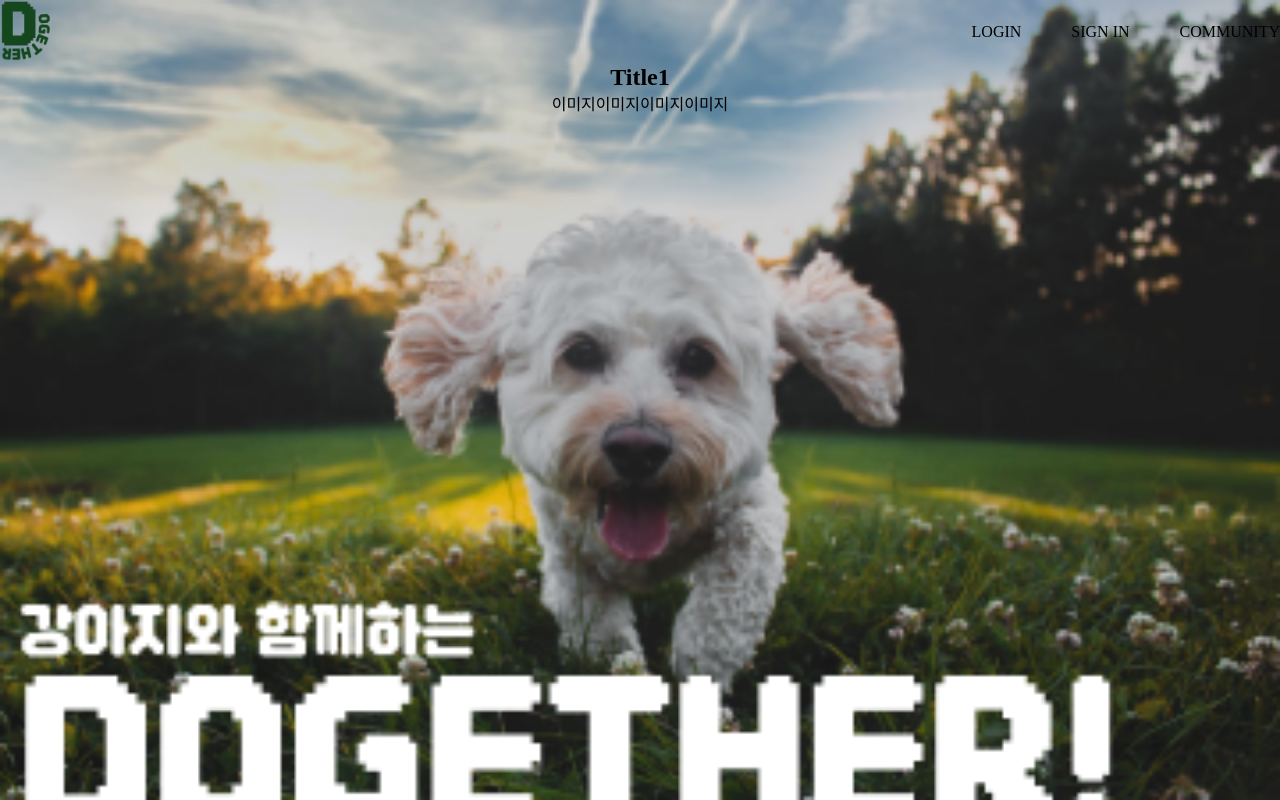
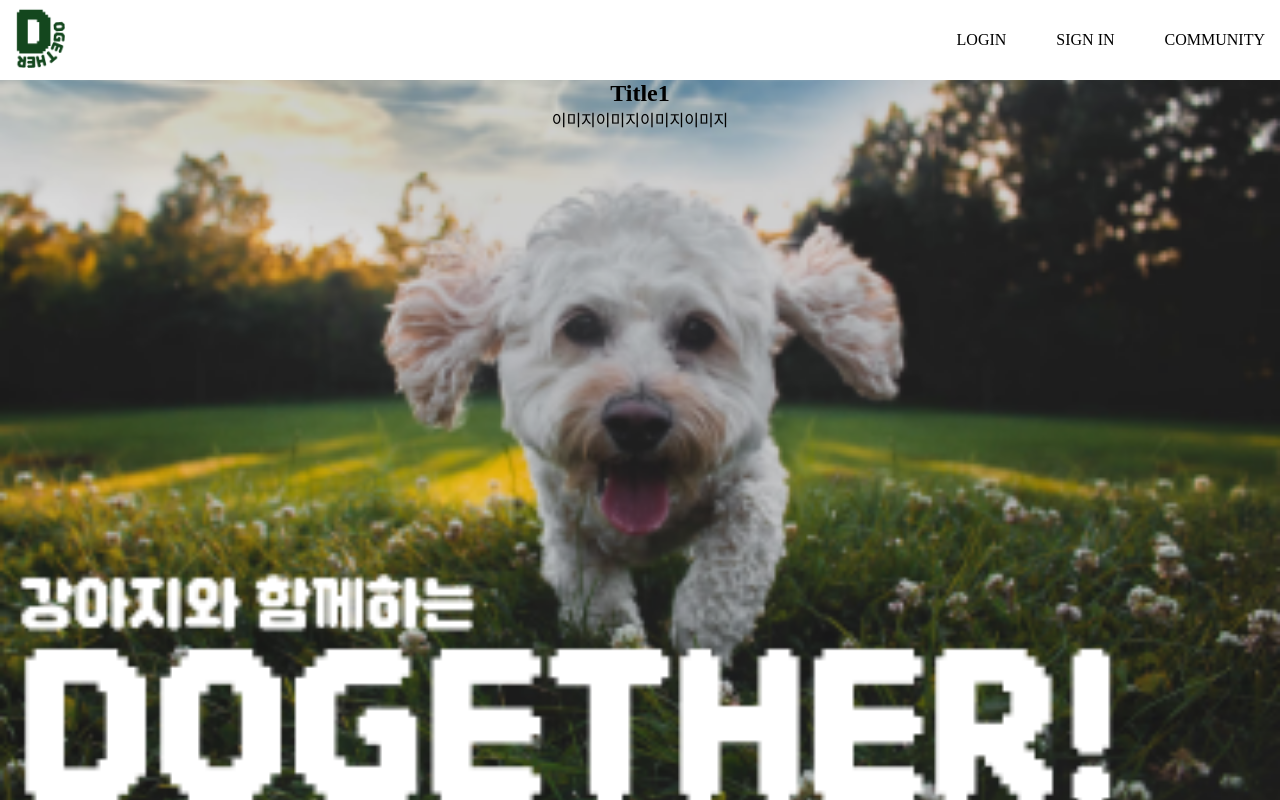
Before and after one commit to koinoniays2/team-project-1, a plain HTML site: page index.html in a window 1280 px wide. Drawn offline with Linux system fonts and the light colour scheme; no server answers; files whose address does not match are found by name.

Commit message:
김지승

```diff
--- a/PC/style.css
+++ /dev/null
@@ -1,36 +0,0 @@
-* {
-  margin: 0;
-  padding: 0;
-  box-sizing: border-box;
-}
-
-body {
-  background-image: url(/images/메인이미지.png);
-  background-size: cover;
-  height: 100%;
-}
-
-header {
-  display: flex;
-  justify-content: space-between;
-  align-items: center;
-}
-
-#header_menu {
-  display: flex;
-  list-style: none;
-  gap: 50px;
-}
-
-#first_section {
-  display: flex;
-  flex-direction: column;
-  align-items: center;
-}
-
-.first_section_img {
-  display: flex;
-  justify-content: space-around;
-  align-items: center;
-  list-style: none;
-}
--- /dev/null
+++ b/css/PcStyle.css
@@ -0,0 +1,52 @@
+* {
+  margin: 0;
+  padding: 0;
+  box-sizing: border-box;
+}
+
+#header_wrapper {
+  position: relative; /* 상대적인 위치 설정 */
+}
+
+#bg_img {
+  position: absolute; /* 절대적인 위치 설정 */
+  top: 0;
+  left: 0;
+  width: 100%;
+  height: 100vh; /* 화면 전체 높이 */
+  background-image: url('../images/메인이미지.png'); /* 배경 이미지 경로로 수정 */
+  background-size: cover;
+  background-position: center;
+  z-index: -1; /* 이미지를 헤더 뒤에 위치시키기 위해 z-index를 음수로 설정 */
+}
+
+
+header {
+  display: flex;
+  justify-content: space-between;
+  align-items: center;
+  background-color: #fff;
+  height: 80px;
+  padding: 0 15px 0 15px;
+
+}
+
+#header_menu {
+  display: flex;
+  list-style: none;
+  gap: 50px;
+  color: #000;
+}
+
+#first_section {
+  display: flex;
+  flex-direction: column;
+  align-items: center;
+}
+
+.first_section_img {
+  display: flex;
+  justify-content: space-around;
+  align-items: center;
+  list-style: none;
+}
--- a/PC/index.html
+++ b/index.html
@@ -8,16 +8,16 @@
     <script src="js/jquery-3.7.1.min.js"></script>
 
     <!-- css -->
-    <link rel="stylesheet" href="style.css">
+    <link rel="stylesheet" href="/css/PcStyle.css">
 
     <title>세계 미식 반려동물 동반 탐방 가이드
     </title>
     <script src="js/api.js"></script>
   </head>
   <body>
-    <!-- 헤더 -->
+    <div id="header_wrapper">
+      <div id="bg_img"></div> <!-- 배경 이미지를 담을 빈 요소 추가 -->
       <header>
-        <!-- 로고 -->
           <div><img style="width: 50px; height: 60px;" src="/images/logo.png" alt="logo"></div>
           <ul id="header_menu">
               <li>LOGIN</li>
@@ -25,6 +25,8 @@
               <li>COMMUNITY</li>
           </ul>
       </header>
+  </div>
+
 
     <main>
 
```
Lines whose indentation alone changed are shown as unchanged.
